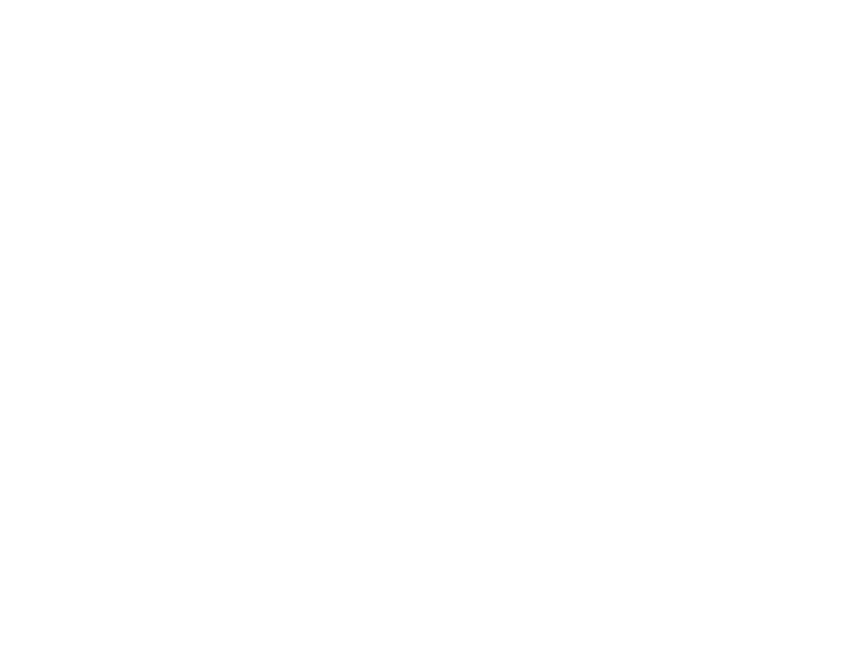
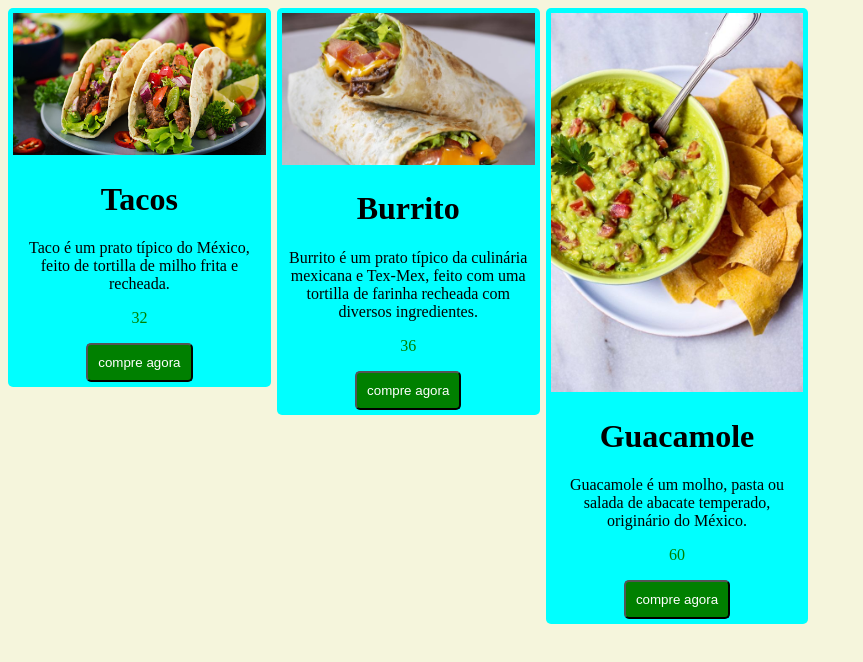
Before and after one commit to Luana13-bit/Projeto-M1-1, a plain HTML site: page index.html in a window 1280 px wide. Shown: the whole page, without its empty margins (0-863 px from the left). Drawn offline with Linux system fonts and the light colour scheme.

Commit message:
mudando as cores

```diff
--- a/index.html
+++ b/index.html
@@ -4,7 +4,7 @@
     <meta charset="UTF-8">
     <meta name="viewport" content="width=device-width, initial-scale=1.0">
     <title>Projeto M1</title>
-    <link reel="stylesheet" href="style.css">
+    <link rel="stylesheet" href="style.css">
 </head>
 <body>
 
--- a/script.js
+++ b/script.js
@@ -0,0 +1,52 @@
+var listaProdutos = [
+    { img: "tacos.png", titulo: "Tacos", descricao: "Taco é um prato típico do México, feito de tortilla de milho frita e recheada.", preco: 32 },
+    { img: "burrito.png", titulo: "Burrito", descricao: "Burrito é um prato típico da culinária mexicana e Tex-Mex, feito com uma tortilla de farinha recheada com diversos ingredientes.", preco: 36},
+    { img: "guacamole.png", titulo: "Guacamole", descricao: "Guacamole é um molho, pasta ou salada de abacate temperado, originário do México.", preco: 60 }
+]
+
+function exibirLista() {
+    for (var i = 0; i < listaProdutos.length; i++) {
+        // estou criando um item no html para CADA ELEMENTO/POSIÇÃO DO ARRAY
+        document.write(`<li>
+            <img src="${listaProdutos[i].img}">
+            <h1>${listaProdutos[i].titulo}</h1>
+            <p>${listaProdutos[i].descricao} </p>
+            <p style="color: green"> ${listaProdutos[i].preco}</p>
+            <button style="background-color: green; color: white; border-radius: 5px; padding: 10px">compre agora</button>
+            </li>`)
+    }
+}
+exibirLista();
+// todo array
+console.log(listaProdutos)
+// [
+//     {
+//         "img": "smartv.png",
+//         "titulo": "tv",
+//         "descricao": "tv 50 polegas, samsung smartv luz de led",
+//         "preco": 2000
+//     },
+//     {
+//         "img": "smartv.png",
+//         "titulo": "tv led",
+//         "descricao": "tv 40 polegas, samsung smartv luz de led",
+//         "preco": 1500
+//     },
+//     {
+//         "img": "smartv.png",
+//         "titulo": "tv sobre",
+//         "descricao": "tv 20 polegas, samsung smartv luz de led",
+//         "preco": 1000
+//     }
+// ]
+// todo elemento selecionado
+console.log(listaProdutos[0])
+// {
+//     "img": "smartv.png",
+//     "titulo": "tv",
+//     "descricao": "tv 50 polegas, samsung smartv luz de led",
+//     "preco": 2000
+// },
+// apenas uma variavel do elemento selecionado
+console.log(listaProdutos[2].titulo)
+// "tv sobre"
--- a/style.css
+++ b/style.css
@@ -0,0 +1,36 @@
+body{
+    background-color: beige;
+    display: flex;
+    flex-direction: row;
+    gap: 6px;
+}
+
+ li{
+    /* cor de fundo */
+    background-color: aqua;
+    /* distancia do elemento debaixo */
+    margin-bottom: 10px;
+    /* bordas mais redondas */
+    border-radius: 5px;
+    /* retira o ponto do inicio do item */
+    list-style: none;
+    /* distancia do conteudo para as bordas */
+    padding: 5px;
+    /* tamanho do elemento */
+    width: 20%;
+    height: 25%;
+    /* alinha o texto dentro do elemento */
+    text-align: center;
+
+}
+
+li img {
+    width: 100%; /* A imagem nunca será maior que seu contêiner */
+    height: auto;
+  }
+
+li:hover{
+    background-color: pink;
+    /* muda o icone do mouse */
+    cursor: pointer;
+}
```
Also changed, not shown: burrito.png (added), guacamole.png (added), tacos.png (added).
